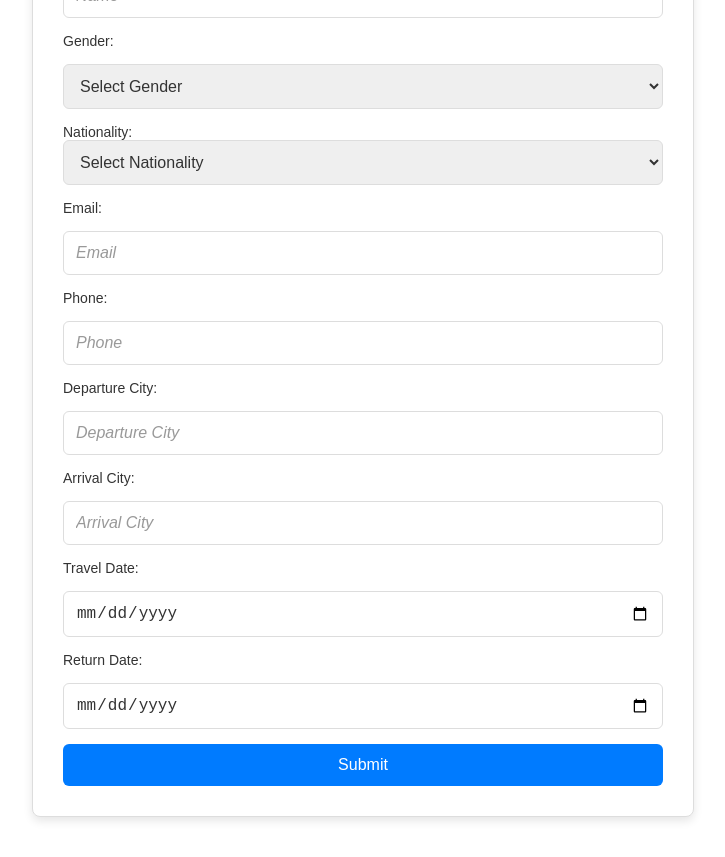
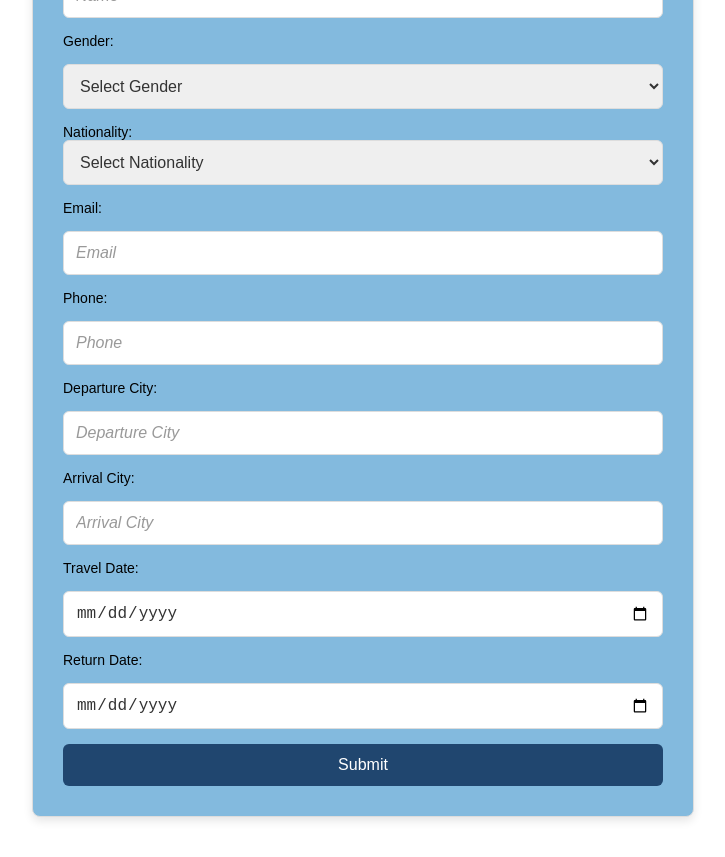
Before and after one commit to am12bas/FrontEnd, a React (Create React App) app: page / in a window 1280 px wide. Shown: the part 240-1097 px from the top of the page, without its empty margins (277-1002 px from the left). Built offline with nearby package versions, Linux system fonts and the light colour scheme.

Commit message:
feat: form bgcolor update

```diff
--- a/src/App.css
+++ b/src/App.css
@@ -5,7 +5,7 @@
   padding: 30px;
   border: 1px solid #ddd;
   border-radius: 8px;
-  background-color: #fff;
+  background-color: #83bade;
   box-shadow: 0 4px 10px rgba(0, 0, 0, 0.1);
 }
 
@@ -68,7 +68,7 @@ select:focus {
 
 /* Button styling */
 form button {
-  background-color: #007bff;
+  background-color: #20466f;
   color: white;
   border: none;
   cursor: pointer;
@@ -95,7 +95,7 @@ textarea {
 /* Label styling */
 form label {
   font-size: 14px;
-  color: #333;
+  color: #000000;
   display: block;
 }
 
@@ -117,6 +117,7 @@ form label {
     font-size: 14px;
   }
 }
+
 
 
 
```
